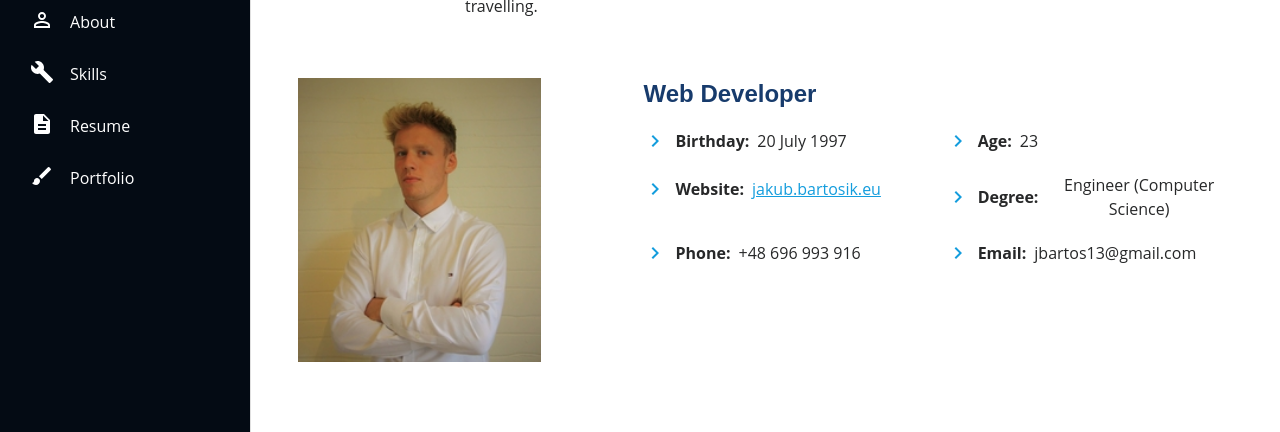
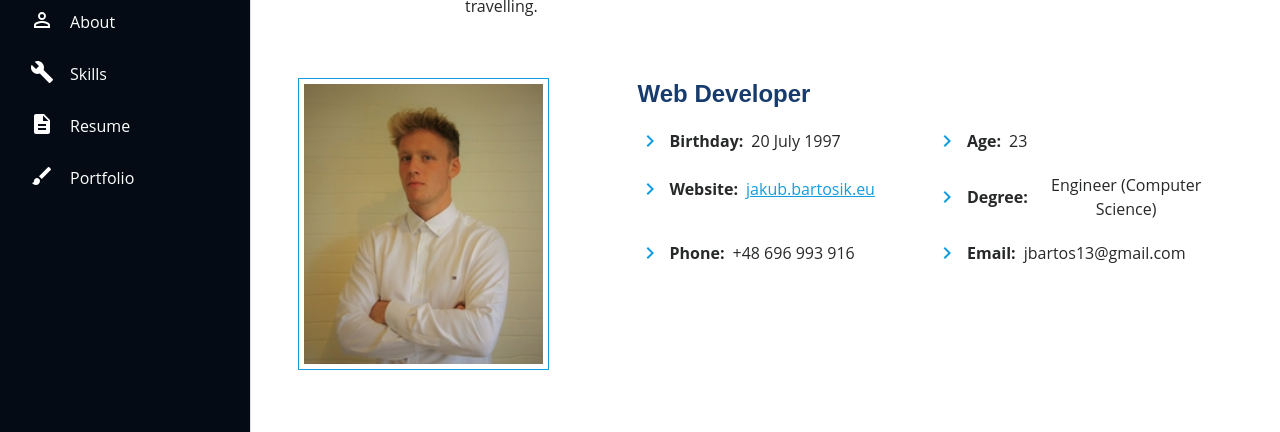
Before and after one commit to Tosini13/portfolio-v4, a React (Create React App) app in the folder client/: page / in a window 1280 px wide. Shown: the part 236-668 px from the top of the page. Built offline with nearby package versions, Linux system fonts and the light colour scheme; no server answers.

Commit message:
fixed photo

```diff
--- a/client/src/components/about/About.tsx
+++ b/client/src/components/about/About.tsx
@@ -9,6 +9,7 @@ import MyImage from "../../images/me.jpg";
 import styled from "styled-components";
 import { E_ROUTES } from "../../hooks/useRoutes";
 import TypographyRC from "../../styled/typography";
+import { mainTheme } from "../../styled/config";
 
 const gridSize = {
   xs: 12 as GridSize,
@@ -23,6 +24,8 @@ const TypographyStyled = styled(TypographyRC)`
 
 const ImgStyled = styled.img`
   width: 100%;
+  border: 1px solid ${mainTheme.palette.secondary.light};
+  padding: 5px;
 `;
 
 export interface AboutProps {}
@@ -39,7 +42,12 @@ const About: React.FC<AboutProps> = () => {
         projects covering commissions as well as my own ideas and improving
         skills, watching football, playing guitar and travelling.
       </TypographyStyled>
-      <Grid container spacing={2} justify="space-around">
+      <Grid
+        container
+        spacing={2}
+        justify="space-around"
+        style={{ maxWidth: "100%" }}
+      >
         <Grid
           item
           style={{ textAlign: "center" }}
@@ -54,8 +62,8 @@ const About: React.FC<AboutProps> = () => {
           item
           style={{ textAlign: "center", flexGrow: 1 }}
           {...gridSize}
-          sm={9}
-          md={7}
+          sm={8}
+          md={5}
           lg={7}
         >
           <PersonalDetails />
```
Also changed, not shown: client/src/images/me.png, client/src/images/me1.png (added).
